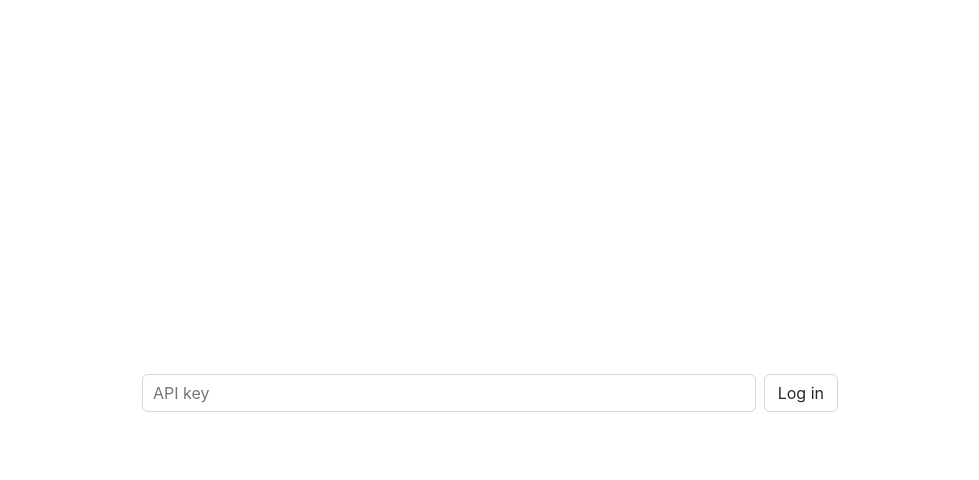
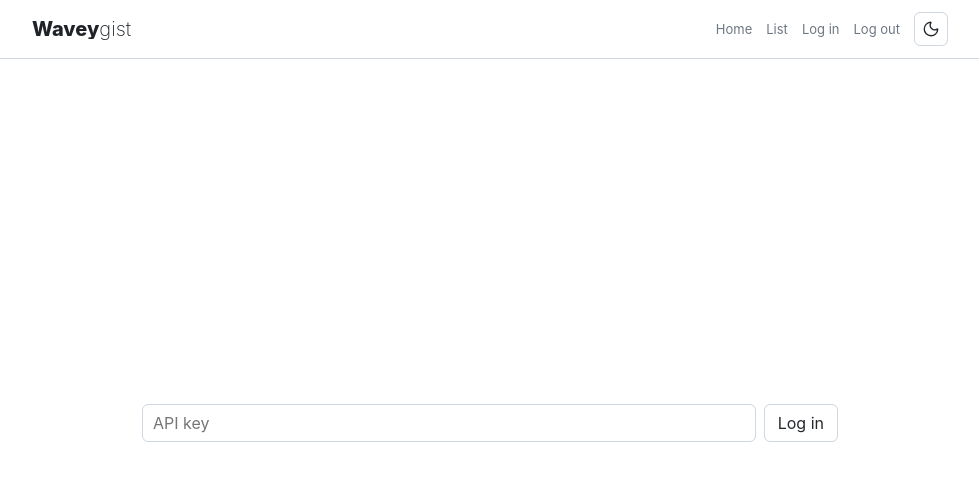
Before and after one commit to wavey0x/gist, a Next.js app in the folder ui/: page /login in a window 1280 px wide. Shown: the top 480 px of the page, without its empty margins (150-1129 px from the left). Built offline with nearby package versions, Linux system fonts and the light colour scheme; no server answers.

Commit message:
Add shared navigation header

```diff
--- a/ui/app/globals.css
+++ b/ui/app/globals.css
@@ -43,6 +43,10 @@ body {
     sans-serif;
 }
 
+a {
+  color: inherit;
+}
+
 button {
   font: inherit;
 }
@@ -71,10 +75,90 @@ button {
 }
 
 .auth-login {
-  min-height: 100vh;
+  min-height: calc(100vh - 58px);
   display: grid;
   align-content: center;
   gap: 10px;
+}
+
+.app-header {
+  min-height: 58px;
+  border-bottom: 1px solid var(--border);
+  background: var(--page-bg);
+}
+
+.app-header-inner {
+  width: min(100%, 980px);
+  min-height: 58px;
+  margin: 0 auto;
+  padding: 0 32px;
+  display: flex;
+  align-items: center;
+  justify-content: space-between;
+  gap: 18px;
+}
+
+.app-brand {
+  min-width: 0;
+  display: inline-flex;
+  align-items: baseline;
+  color: var(--page-fg);
+  font-size: 20px;
+  line-height: 1;
+  text-decoration: none;
+  white-space: nowrap;
+}
+
+.app-brand:hover,
+.app-brand:focus-visible {
+  color: var(--page-fg);
+}
+
+.app-nav {
+  min-width: 0;
+  display: flex;
+  align-items: center;
+  justify-content: flex-end;
+  gap: 14px;
+}
+
+.app-link {
+  border: 0;
+  background: transparent;
+  color: var(--muted-fg);
+  padding: 0;
+  font: inherit;
+  font-size: 13px;
+  line-height: 1.4;
+  text-decoration: none;
+  white-space: nowrap;
+}
+
+.app-link:hover,
+.app-link:focus-visible {
+  color: var(--page-fg);
+  text-decoration: underline;
+  text-underline-offset: 2px;
+}
+
+.app-link:focus-visible,
+.app-theme-button:focus-visible {
+  outline: 2px solid var(--focus);
+  outline-offset: 2px;
+}
+
+.app-link-button {
+  cursor: pointer;
+}
+
+.app-logout-form {
+  display: contents;
+}
+
+.app-theme-button {
+  width: 32px;
+  height: 32px;
+  flex: 0 0 auto;
 }
 
 .login-form {
@@ -455,7 +539,7 @@ button {
 
 .not-found,
 .error-state {
-  min-height: 100vh;
+  min-height: calc(100vh - 58px);
   display: grid;
   place-content: center;
   gap: 6px;
@@ -500,6 +584,22 @@ button {
 }
 
 @media (max-width: 640px) {
+  .app-header-inner {
+    min-height: auto;
+    padding: 10px 16px;
+    align-items: flex-start;
+    flex-direction: column;
+    gap: 10px;
+  }
+
+  .app-nav {
+    width: 100%;
+    justify-content: flex-start;
+    gap: 12px;
+    overflow-x: auto;
+    padding-bottom: 2px;
+  }
+
   .page-shell {
     padding: 10px 16px 20px;
   }
--- a/ui/app/layout.tsx
+++ b/ui/app/layout.tsx
@@ -1,6 +1,7 @@
 import type { Metadata, Viewport } from "next";
 import { headers } from "next/headers";
 import "github-markdown-css/github-markdown.css";
+import { AppHeader } from "../components/AppHeader";
 import "./markdown-theme.css";
 import "./globals.css";
 import "./syntax.css";
@@ -52,7 +53,10 @@ export default async function RootLayout({
           dangerouslySetInnerHTML={{ __html: themeScript }}
         />
       </head>
-      <body>{children}</body>
+      <body>
+        <AppHeader />
+        {children}
+      </body>
     </html>
   );
 }
--- /dev/null
+++ b/ui/components/AppHeader.tsx
@@ -0,0 +1,63 @@
+"use client";
+
+import { Moon, Sun } from "lucide-react";
+import Link from "next/link";
+import { useEffect, useState } from "react";
+
+type Theme = "light" | "dark";
+
+export function AppHeader() {
+  const [theme, setTheme] = useState<Theme>("light");
+
+  useEffect(() => {
+    setTheme(document.documentElement.dataset.theme === "dark" ? "dark" : "light");
+  }, []);
+
+  function applyTheme(nextTheme: Theme) {
+    document.documentElement.dataset.theme = nextTheme;
+    localStorage.setItem("theme", nextTheme);
+    setTheme(nextTheme);
+  }
+
+  const nextTheme = theme === "dark" ? "light" : "dark";
+
+  return (
+    <header className="app-header">
+      <div className="app-header-inner">
+        <Link className="app-brand" href="/" aria-label="Wavey Gist home">
+          <span className="brand-mark-strong">Wavey</span>
+          <span className="brand-mark-light">gist</span>
+        </Link>
+        <nav className="app-nav" aria-label="Site">
+          <Link className="app-link" href="/">
+            Home
+          </Link>
+          <Link className="app-link" href="/list">
+            List
+          </Link>
+          <Link className="app-link" href="/login">
+            Log in
+          </Link>
+          <form className="app-logout-form" action="/logout" method="post">
+            <button className="app-link app-link-button" type="submit">
+              Log out
+            </button>
+          </form>
+          <button
+            type="button"
+            className="icon-button app-theme-button"
+            aria-label={`Switch to ${nextTheme} mode`}
+            title={nextTheme === "dark" ? "Dark" : "Light"}
+            onClick={() => applyTheme(nextTheme)}
+          >
+            {theme === "dark" ? (
+              <Sun aria-hidden="true" size={18} strokeWidth={1.8} />
+            ) : (
+              <Moon aria-hidden="true" size={18} strokeWidth={1.8} />
+            )}
+          </button>
+        </nav>
+      </div>
+    </header>
+  );
+}
```
Also changed, not shown: ui/app/list/page.tsx (+0 -8 lines), ui/components/GistViewer.tsx (+0 -30 lines).
